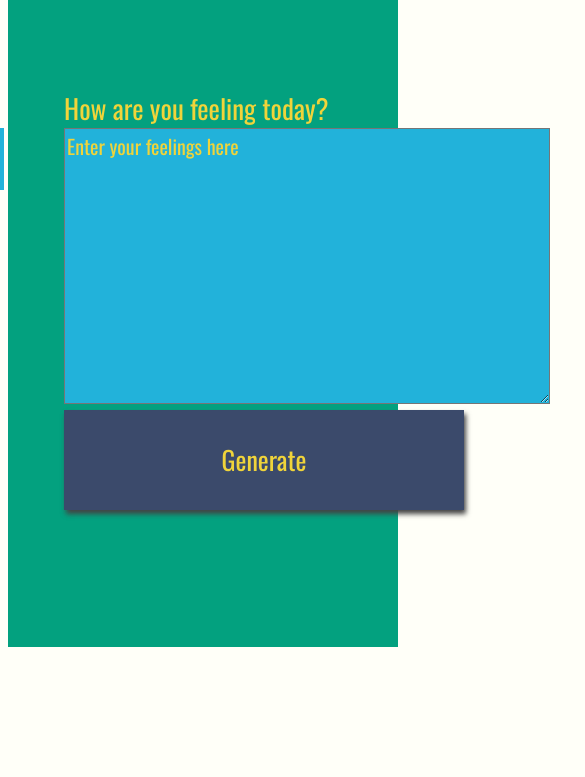
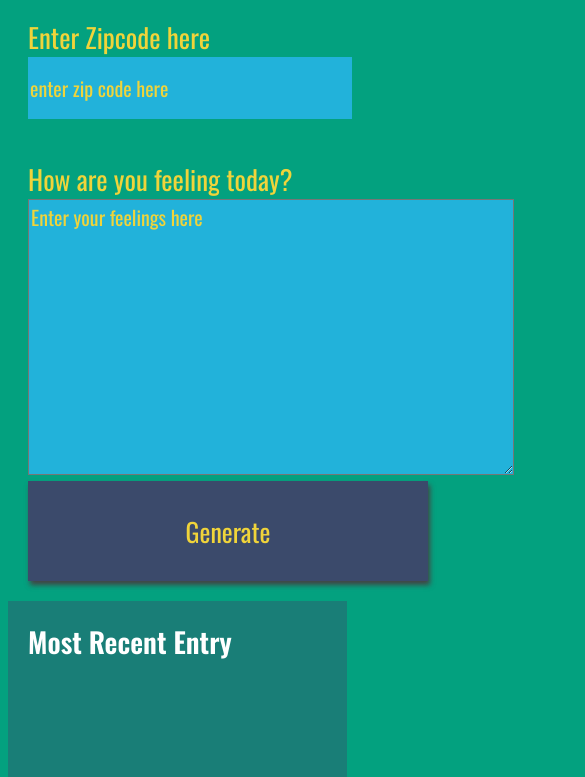
Before and after one commit to jamiekim828/weather-journal-app, a website: page website/index.html in a window 390 px wide. Shown: the part 205-982 px from the top of the page, 585 px wide, since content can reach past the window. Before the commit the page ends 860 px from the top, so only its background shows below. Drawn offline with nearby package versions, Linux system fonts and the light colour scheme; a web font is replaced by a local one.

Commit message:
responsive sizing in css

```diff
--- a/website/style.css
+++ b/website/style.css
@@ -1,7 +1,11 @@
+html,
 body {
   height: 100%;
-  width: 100%;
-  background: #fffff8;
+  height: 100%;
+  background: #03a17f;
+}
+
+body {
   font-family: -apple-system, BlinkMacSystemFont, sans-serif;
 }
 
@@ -15,7 +19,7 @@ body {
     'header  header  header'
     'content1 content2 sidebar';
   height: 100vh;
-  background: #03a17f;
+
   color: #f0d43a;
   justify-content: center;
   grid-gap: 1em;
@@ -136,3 +140,27 @@ button:focus {
   color: #f0d43a;
   font-family: 'Oswald', sans-serif;
 }
+
+@media screen and (max-width: 992px) {
+  html,
+  body {
+    height: 100%;
+    height: 100%;
+    background: #03a17f;
+  }
+  #app {
+    display: block;
+  }
+}
+
+@media screen and (max-width: 600px) {
+  html,
+  body {
+    height: 100%;
+    height: 100%;
+    background: #03a17f;
+  }
+  #app {
+    display: block;
+  }
+}
```
